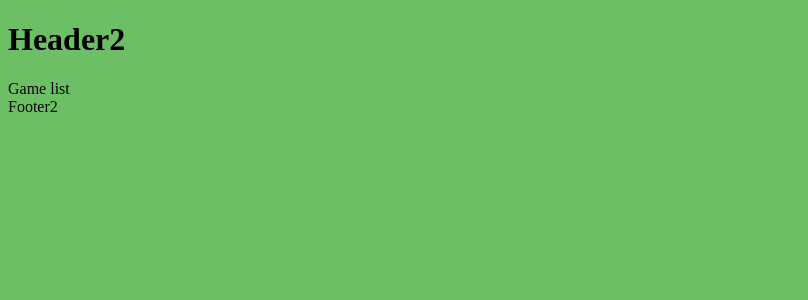
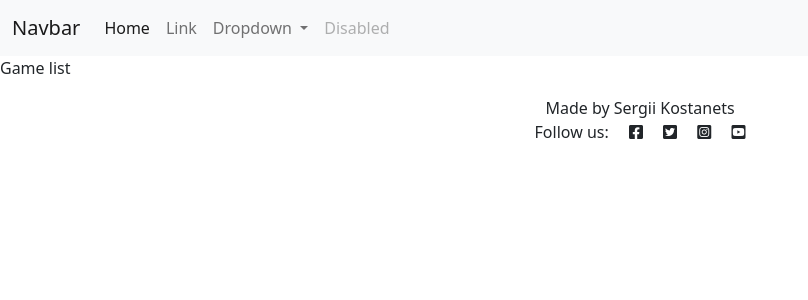
Before and after one commit to Sergii-Kostanets/codeinstitute-united, a Django app: page / in a window 1280 px wide. Shown: the top 300 px of the page, without its empty margins (0-808 px from the left). Run offline with Django 3.2, Linux system fonts and the light colour scheme.

Commit message:
add theme and add var cloudinary storage

```diff
--- a/blog/templates/blog/base.html
+++ b/blog/templates/blog/base.html
@@ -8,6 +8,7 @@
     <meta name="viewport" content="width=device-width, initial-scale=1.0">
     <title>United | Blog</title>
     <!-- <link rel="icon" type="image/x-icon" href="/media/blog/favicon.ico"> -->
+    <link rel="icon" type="image/x-icon" href="/media/favicon.ico">
     <link rel="stylesheet" href="{% static 'css/blog.style.css' %}">
 </head>
 <body>
--- a/connect/templates/connect/base.html
+++ b/connect/templates/connect/base.html
@@ -6,22 +6,66 @@
     <meta charset="UTF-8">
     <meta http-equiv="X-UA-Compatible" content="IE=edge">
     <meta name="viewport" content="width=device-width, initial-scale=1.0">
+
     <title>United | Blog</title>
-    <!-- <link rel="icon" type="image/x-icon" href="/media/blog/favicon.ico"> -->
+    <link rel="icon"href="{% static 'images/favicon.ico' %}">
+
+    <link rel="stylesheet" href="https://cdnjs.cloudflare.com/ajax/libs/font-awesome/5.15.3/css/all.min.css">
+
+    <link href="https://cdn.jsdelivr.net/npm/bootstrap@5.0.2/dist/css/bootstrap.min.css" rel="stylesheet" integrity="sha384-EVSTQN3/azprG1Anm3QDgpJLIm9Nao0Yz1ztcQTwFspd3yD65VohhpuuCOmLASjC" crossorigin="anonymous">
+    <script src="https://cdn.jsdelivr.net/npm/bootstrap@5.0.2/dist/js/bootstrap.bundle.min.js" integrity="sha384-MrcW6ZMFYlzcLA8Nl+NtUVF0sA7MsXsP1UyJoMp4YLEuNSfAP+JcXn/tWtIaxVXM" crossorigin="anonymous"></script>
+
     <link rel="stylesheet" href="{% static 'css/connect.style.css' %}">
 </head>
 <body>
 
     <header>
-        <h1>Header2</h1>
+        <nav class="navbar navbar-expand-lg navbar-light bg-light">
+            <div class="container-fluid">
+                <a class="navbar-brand" href="#">Navbar</a>
+                <button class="navbar-toggler" type="button" data-bs-toggle="collapse" data-bs-target="#navbarSupportedContent" aria-controls="navbarSupportedContent" aria-expanded="false" aria-label="Toggle navigation">
+                    <span class="navbar-toggler-icon"></span>
+                </button>
+                <div class="collapse navbar-collapse" id="navbarSupportedContent">
+                    <ul class="navbar-nav me-auto mb-2 mb-lg-0">
+                        <li class="nav-item">
+                            <a class="nav-link active" aria-current="page" href="#">Home</a>
+                        </li>
+                        <li class="nav-item">
+                            <a class="nav-link" href="#">Link</a>
+                        </li>
+                        <li class="nav-item dropdown">
+                            <a class="nav-link dropdown-toggle" href="#" id="navbarDropdown" role="button" data-bs-toggle="dropdown" aria-expanded="false">
+                                Dropdown
+                            </a>
+                            <ul class="dropdown-menu" aria-labelledby="navbarDropdown">
+                                <li><a class="dropdown-item" href="#">Action</a></li>
+                                <li><a class="dropdown-item" href="#">Another action</a></li>
+                                <li><hr class="dropdown-divider"></li>
+                                <li><a class="dropdown-item" href="#">Something else here</a></li>
+                            </ul>
+                        </li>
+                        <li class="nav-item">
+                            <a class="nav-link disabled" href="#" tabindex="-1" aria-disabled="true">Disabled</a>
+                        </li>
+                    </ul>
+                </div>
+            </div>
+        </nav>
     </header>
 
-    <section>
+    <main class="flex-shrink-0 main-bg">
         {% block content %}
         {% endblock content %}
-    </section>
+    </main>
 
-    <footer>Footer2</footer>
+    <footer class="footer mt-auto py-3">
+        <p class="m-0 text-center">Made by Sergii Kostanets</p>
+        <p class="m-0 text-center">Follow us: <i class="fab fa-facebook-square ms-3"></i>
+            <i class="fab fa-twitter-square ms-3"></i>
+            <i class="fab fa-instagram-square ms-3"></i>
+            <i class="fab fa-youtube-square ms-3"></i></p>
+    </footer>
 
 </body>
 </html>
--- a/django_united/settings.py
+++ b/django_united/settings.py
@@ -149,6 +149,11 @@ STATIC_ROOT = os.path.join(BASE_DIR, 'staticfiles')
 MEDIA_URL = '/media/'
 DEFAULT_FILE_STORAGE = 'cloudinary_storage.storage.MediaCloudinaryStorage'
 
+# Credentials for the cloudinary_storage
+CLOUDINARY_STORAGE = {
+    'CLOUDINARY_URL': os.environ.get('CLOUDINARY_URL'),
+}
+
 # Default primary key field type
 # https://docs.djangoproject.com/en/3.2/ref/settings/#default-auto-field
 
--- a/django_united/urls.py
+++ b/django_united/urls.py
@@ -17,9 +17,12 @@ from django.contrib import admin
 from django.urls import path
 from blog.views import get_post_list
 from connect.views import get_game_list
+from django.contrib.staticfiles.storage import staticfiles_storage
+from django.views.generic.base import RedirectView
 
 urlpatterns = [
     path('admin/', admin.site.urls),
     path('', get_game_list, name='game_list'),
     path('blog/', get_post_list, name='post_list'),
+    # path('favicon.ico', RedirectView.as_view(url=staticfiles_storage.url('images/favicon.ico'))),
 ]
--- a/static/css/blog.style.css
+++ /dev/null
@@ -1,3 +0,0 @@
-body{
-    background-color: #9e9e9e;
-}
--- a/static/css/connect.style.css
+++ /dev/null
@@ -1,3 +0,0 @@
-body{
-    background-color: #6dbf65;
-}
```
Also changed, not shown: media/favicon.ico (added), static/images/favicon.ico (added).
